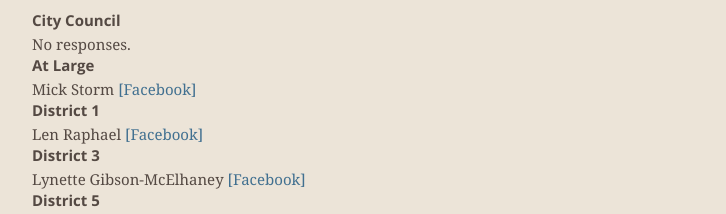
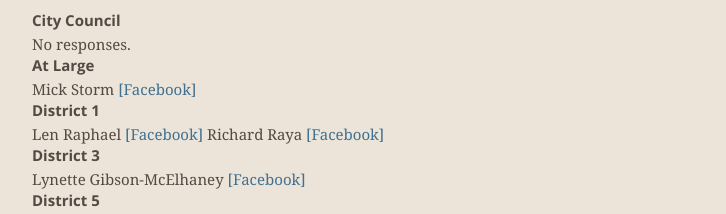
Before and after one commit to openoakland/oaklandcandidates, a plain HTML site: page index.html in a window 1280 px wide. Shown: the part 1020-1234 px from the top of the page, without its empty margins (273-999 px from the left). Drawn offline with nearby package versions, Linux system fonts and the light colour scheme.

Commit message:
Update index.html
Raya added

```diff
--- a/index.html
+++ b/index.html
@@ -88,6 +88,7 @@ No responses.
 Mick Storm <a href="https://www.facebook.com/MickStormAtLarge2012">[Facebook]</a>
 <h4>District 1</h4>
 Len Raphael <a href="https://www.facebook.com/lensforchange">[Facebook]</a>
+Richard Raya <a href="https://www.facebook.com/pages/Richard-Raya-for-Oakland/314054735297549">[Facebook]</a>
 <h4>District 3</h4>
 Lynette Gibson-McElhaney <a href="https://www.facebook.com/Lynette2012">[Facebook]</a>
 <h4>District 5</h4>
```
